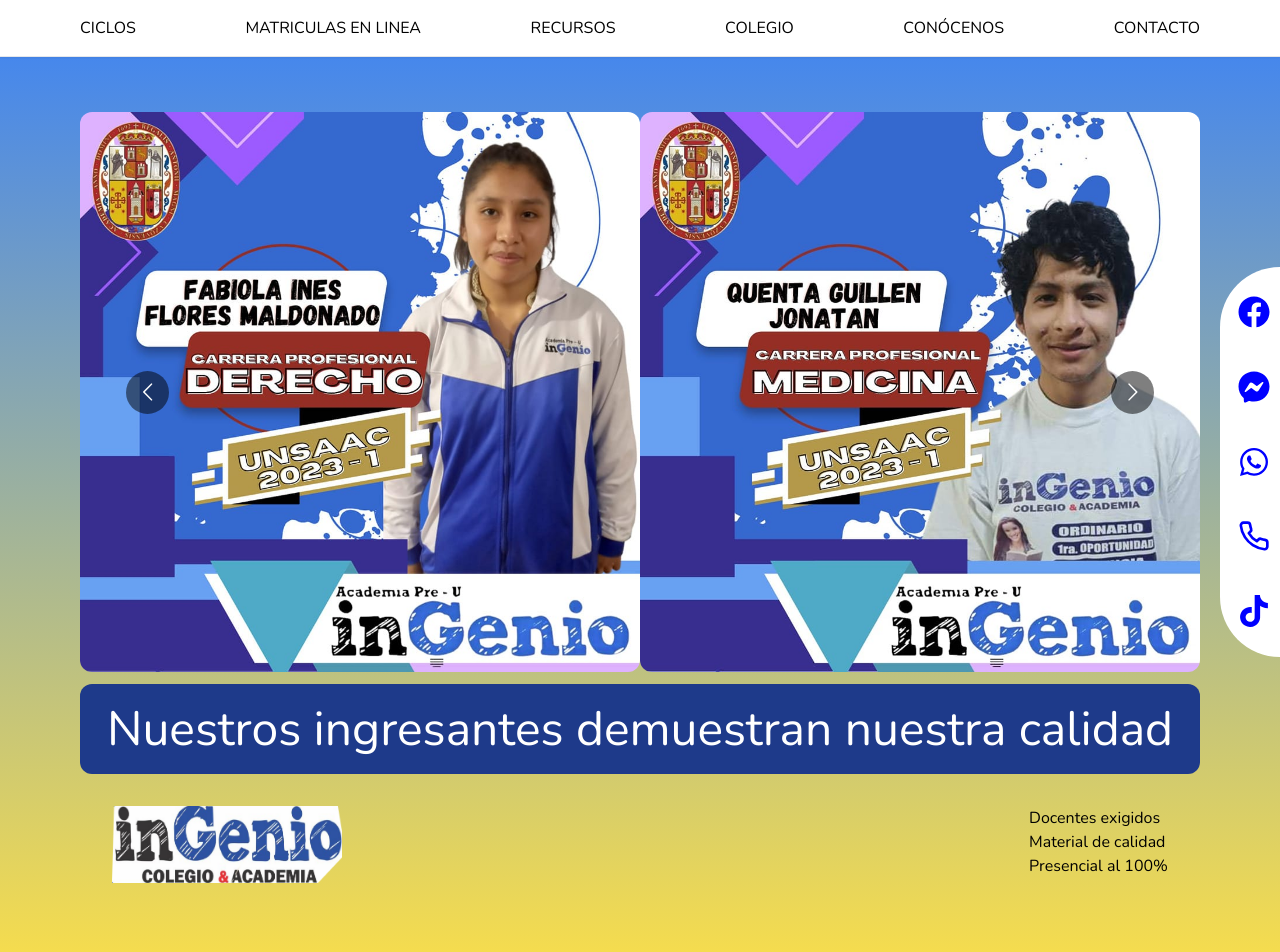
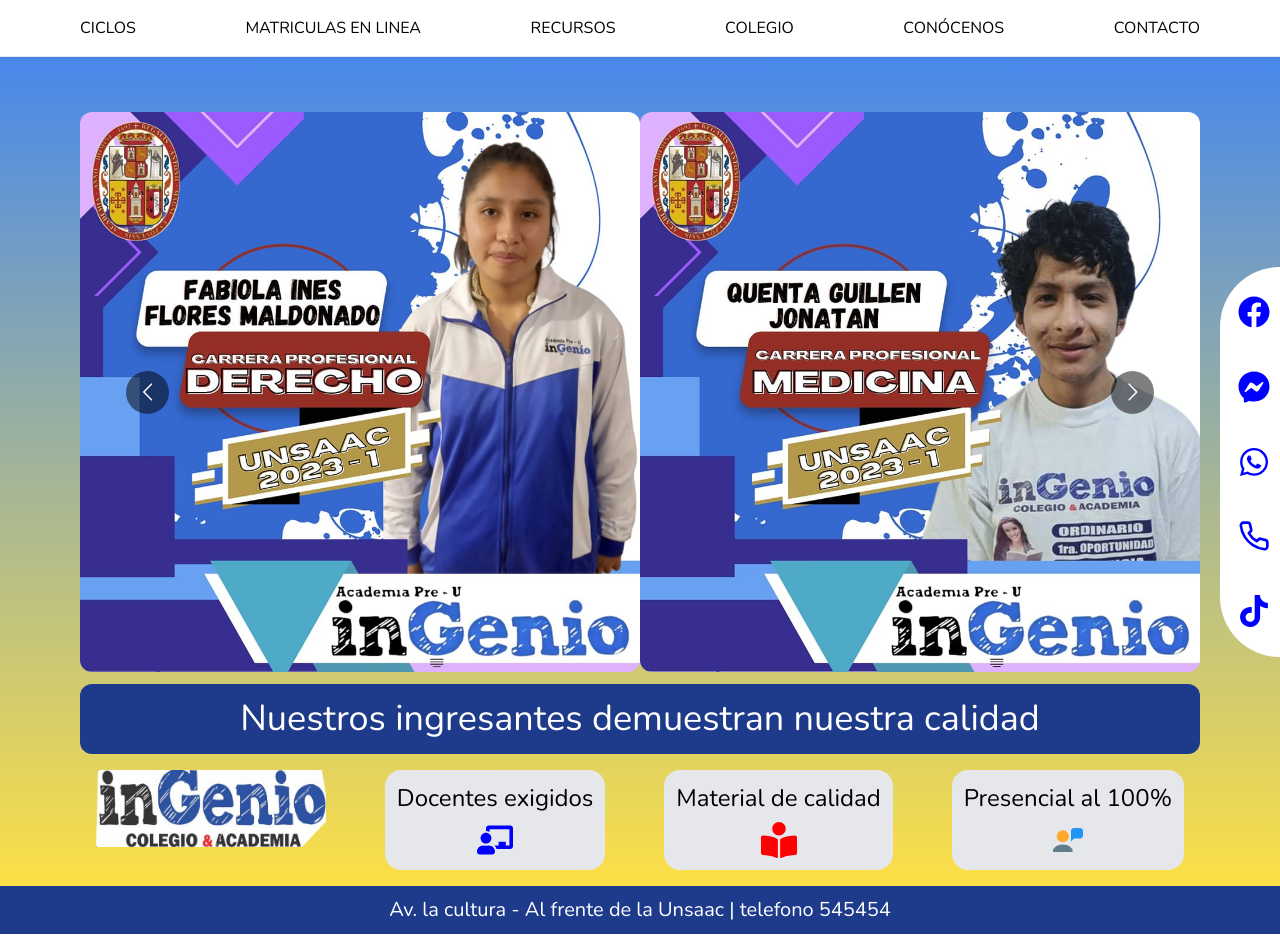
Before and after one commit to EdwardMelendezM/University-Prep-Academy-Prototype, a Next.js app: page / in a window 1280 px wide. Shown: the top 952 px of the page. Built offline with nearby package versions, Linux system fonts and the light colour scheme.

Commit message:
adding responstive in carrusel

```diff
--- a/src/app/components/Footer.tsx
+++ b/src/app/components/Footer.tsx
@@ -2,9 +2,17 @@
   return (
     <div className="
       w-full
-      h-[60px]
+      h-[5px]
+      p-6
+      bg-blue-900
+      text-center
+      flex
+      items-center
+      justify-center
+      text-xl
+      text-white
     ">
-      Matriculate ya!!
+      Av. la cultura  - Al frente de la Unsaac  |  telefono 545454
 
     </div>
   );
--- a/src/app/components/Logo.tsx
+++ b/src/app/components/Logo.tsx
@@ -1,17 +1,22 @@
 'use client'
 import { useRouter } from 'next/navigation'
+import { FaBook } from "@react-icons/all-files/fa/FaBook"
+import { FcVoicePresentation } from "@react-icons/all-files/fc/FcVoicePresentation"
+import { FaChalkboardTeacher } from "@react-icons/all-files/fa/FaChalkboardTeacher"
+import { FaBookReader } from "@react-icons/all-files/fa/FaBookReader"
+
+
+
 const Logo = () => {
 
   return (
-    <div className='flex justify-between alignt-center p-8'>
+    <div className='flex sm:flex-row flex-col justify-between alignt-center p-8 sm:p-4'>
       <img src="logo.png" alt="ingenio logo" className="w-full h-full max-w-[230px]" />
-      <div className='
-        flex flex-col
-      '>
-        <div> Docentes exigidos </div>
-        <div> Material de calidad </div>
-        <div> Presencial al 100% </div>
-      </div>
+
+      <div className='flex sm:flex-col flex-row gap-2 text-center items-center justify-center text-2xl bg-gray-200 p-3 rounded-2xl'> Docentes exigidos<FaChalkboardTeacher style={{ color: 'blue', fontSize: '1.5em' }} /></div>
+      <div className='flex sm:flex-col flex-row gap-2 text-center items-center justify-center text-2xl bg-gray-200 p-3 rounded-2xl'> Material de calidad<FaBookReader style={{ color: 'red', fontSize: '1.5em' }} /></div>
+      <div className='flex sm:flex-col flex-row gap-2 text-center items-center justify-center text-2xl bg-gray-200 p-3 rounded-2xl'> Presencial al 100%<FcVoicePresentation style={{ color: 'red', fontSize: '1.5em' }} /></div>
+
 
     </div>
   );
--- a/src/app/components/Redes.tsx
+++ b/src/app/components/Redes.tsx
@@ -4,9 +4,11 @@
 import { FaWhatsapp } from '@react-icons/all-files/fa/FaWhatsapp'
 import { FiPhone } from '@react-icons/all-files/fi/FiPhone'
 import { SiTiktok } from '@react-icons/all-files/si/SiTiktok'
+import { useRouter } from "next/navigation";
 
 
 const Redes = () => {
+  const router = useRouter()
   return (
     <div className="
       hidden
@@ -26,7 +28,7 @@
         <FaFacebook
           style={{ color: "blue", fontSize: "2em" }}
           className="hover:border-blue-950 hover:border-b-2 hover:cursor-pointer"
-          onClick={() => { }}
+          onClick={() => { router.push('https://www.facebook.com/profile.php?id=100063746628373') }}
         />
         <FaFacebookMessenger
           style={{ color: "blue", fontSize: "2em" }}
--- a/src/app/components/SilderHorizontal.tsx
+++ b/src/app/components/SilderHorizontal.tsx
@@ -11,12 +11,12 @@
     <div className={`
       mt-3
       w-full
-      h-[90px]
+      h-[70px]
       ${bg}
       flex items-center
       justify-center
       sm:text-3xl
-      md:text-5xl
+      md:text-4xl
       text-xl
       text-white
       text-center
--- a/src/app/globals.css
+++ b/src/app/globals.css
@@ -3,5 +3,8 @@
 @tailwind utilities;
 
 body {
+  margin: 0;
+  padding: 0;
   position: relative;
+  min-height: 100vh;
 }
--- a/src/app/layout.tsx
+++ b/src/app/layout.tsx
@@ -1,4 +1,5 @@
 import ClientOnly from './components/ClientOnly'
+import Footer from './components/Footer'
 import Redes from './components/Redes'
 import Navbar from './components/navbar/Navbar'
 import './globals.css'
@@ -23,10 +24,11 @@
         <ClientOnly>
           <Navbar />
         </ClientOnly>
-        <div className="w-full h-full min-h-[100vh  ] pb-20 pt-28 bg-gradient-to-b from-blue-500 to-yellow-300">
+        <div className="w-full h-full min-h-[100vh] pt-28 bg-gradient-to-b from-blue-500 to-yellow-300">
           {children}
         </div>
         <Redes />
+        <Footer />
       </body>
     </html>
   )
--- a/src/app/page.tsx
+++ b/src/app/page.tsx
@@ -2,6 +2,7 @@
 import Container from "./components/Container";
 import SliderHorizontal from "./components/SilderHorizontal";
 import Logo from "./components/Logo";
+import Footer from "./components/Footer";
 
 const Home = () => {
   return (
@@ -10,7 +11,6 @@
       <Ingresantes />
       <SliderHorizontal />
       <Logo />
-
     </Container>
   );
 }
```
Also changed, not shown: src/app/components/Loader.tsx (added).
